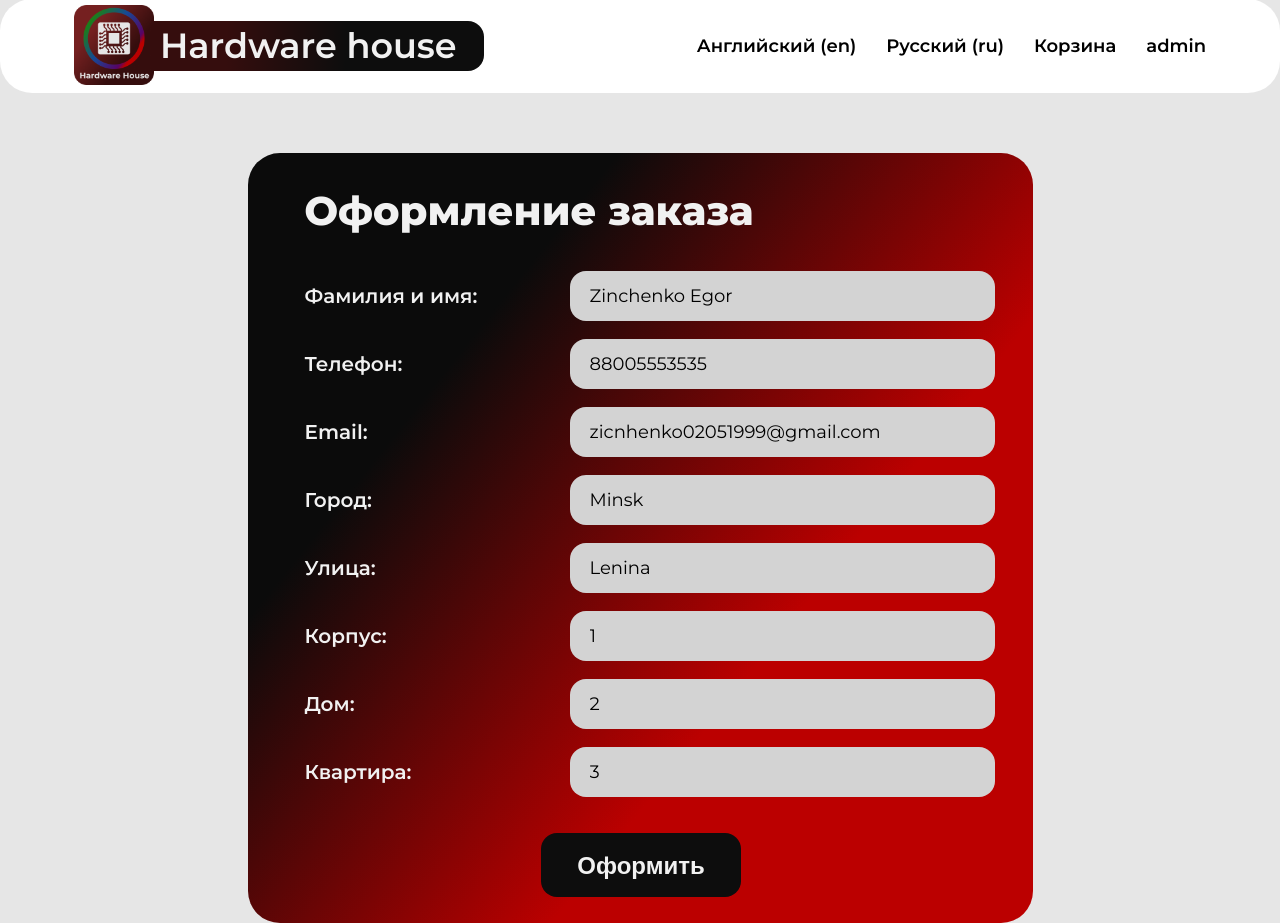
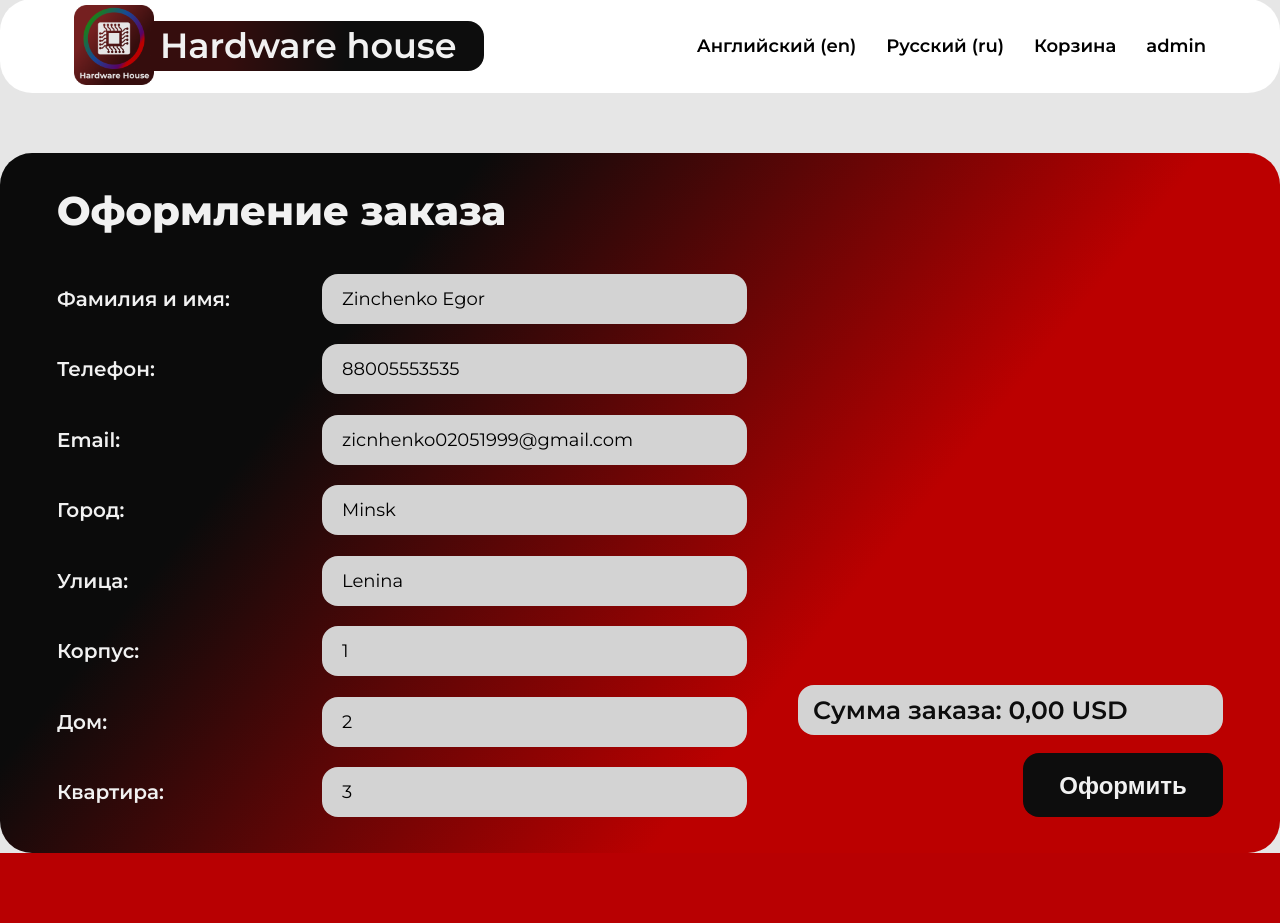
Before and after one commit to ZinchenkoEgor0205/Videostore, a Django app: page /basket/order in a window 1280 px wide. Shown: the part 33-956 px from the top of the page. After the commit the page ends 886 px from the top, so only its background shows below. Run offline with Django 4.2, Linux system fonts and the light colour scheme; a user stored in the database is signed in; data comes from the database, SQL or seed files in the repository; both versions use the stored data as it was after the commit.

Commit message:
added order info to order page; added error messages to registration page

```diff
--- a/app_basket/static/styles/order_style.css
+++ b/app_basket/static/styles/order_style.css
@@ -1,15 +1,13 @@
 
-.form {
-    height: 700px;
-}
 
 .form-container {
-    width: 785px;
-    height: 770px;
+    width: 1340px;
+    height: 700px;
     background: linear-gradient(308.47deg, #BB0000 34.38%, #0B0B0B 73.49%);
     border-radius: 32px;
-    padding-left: 57px;
-    padding-top: 33px;
+    padding: 33px 57px 36px 57px;
+    display: flex;
+    justify-content: space-between;
 }
 
 
@@ -26,7 +24,6 @@
     display: flex;
     flex-direction: column;
     justify-content: space-between;
-    margin-bottom: 36px;
 }
 
 .form-item {
@@ -66,18 +63,34 @@
 }
 
 
-.form-footer{
+.form-right{
     display: flex;
-    justify-content: center;
-    margin-left: -55px;
+    flex-direction: column;
+    justify-content: flex-end;
+    align-items: flex-end;
 }
 
-.form-footer-btn {
+.form-right-sum {
+    width: 425px;
+    height: 50px;
+    background: #D3D3D3;
+    border-radius: 16px;
+    font-weight: 600;
+    font-size: 25px;
+    line-height: 43px;
+    display: flex;
+    align-items: center;
+    color: #0D0D0D;
+    margin-bottom: 18px;
+    padding-left: 15px;
+}
+
+.form-right-btn {
     width: 200px;
     height: 64px;
     background: #0D0D0D;
     border-radius: 16px;
-    font-weight: 800;
+    font-weight: 700;
     font-size: 24px;
     line-height: 29px;
     display: flex;
--- a/app_basket/templates/order.html
+++ b/app_basket/templates/order.html
@@ -10,7 +10,7 @@
     <title>Title</title>
     <link rel="stylesheet" href="{% static 'styles/reset.css' %}">
     <link rel="stylesheet" href="{% static 'styles/common_styles.css' %}">
-    <link rel="stylesheet" href="{% static 'styles/order_style.css' %}">
+    <link rel="stylesheet" href="{% static 'styles/order_style.css' %}?">
     <link href="https://fonts.googleapis.com/css2?family=Montserrat:wght@400;600;700;800&display=swap" rel="stylesheet">
 </head>
 {% endblock head %}
@@ -19,8 +19,8 @@
         <section class="form">
             <form class="form-container container" method="post" action="">
                 {% csrf_token %}
-                <h3 class="form_header">{% trans 'Оформление заказа' %}</h3>
                 <div class="form-items">
+                    <h3 class="form_header">{% trans 'Оформление заказа' %}</h3>
                      <div class="form-item">
                         <div class="form-item-left">{% trans 'Фамилия и имя' %}:</div>
                          <input type="text" value="{{ user.last_name }} {{ user.first_name }}" name="name_surname" class="form-input input-gray" placeholder="{% trans 'Фамилия и имя' %}" maxlength="50" required="" id="id_name_surname">
@@ -54,8 +54,9 @@
                         <input type="text" value="{% if user.profile.apartment %}{{ user.profile.apartment }}{% else %}{% endif %}" name="apartment" class="form-input input-gray" placeholder="{% trans 'Квартира' %}" maxlength="20" required="" id="id_city">
                     </div>
                 </div>
-                <div class="form-footer">
-                    <button class="form-footer-btn btn-black">{% trans 'Оформить' %}</button>
+                <div class="form-right">
+                    <div class="form-right-sum">{% trans 'Сумма заказа' %}: {{ total_sum }} USD</div>
+                    <button class="form-right-btn btn-black">{% trans 'Оформить' %}</button>
                 </div>
             </form>
         </section>
--- a/app_basket/views.py
+++ b/app_basket/views.py
@@ -13,7 +13,7 @@ from app_user.models import Discount
 
 
 @require_POST
-@login_required
+@login_required(login_url='/user/login/')
 def basket_add_view(request, videocard_id):
     basket = Basket(request)
     videocard= get_object_or_404(Videocard, id=videocard_id)
@@ -23,14 +23,14 @@ def basket_add_view(request, videocard_id):
         basket.add(videocard=videocard, quantity=cd['quantity'], update_quantity=cd['update'])
     return redirect('basket_detail_view')
 
-@login_required
+@login_required(login_url='/user/login/')
 def basket_remove_view(request, videocard_id):
     basket = Basket(request)
     videocard = get_object_or_404(Videocard, id=videocard_id)
     basket.remove(videocard)
     return redirect('basket_detail_view')
 
-@login_required
+@login_required(login_url='/user/login/')
 def basket_detail_view(request):
     basket = Basket(request)
     for item in basket:
@@ -38,10 +38,10 @@ def basket_detail_view(request):
         item['update_quantity_form'] = BasketAddVideocardForm(initial={'quantity': item['quantity'], 'update': True})
     return render(request, 'basket_detail.html')
 
-@login_required
+@login_required(login_url='/user/login/')
 def order_view(request):
     basket = Basket(request)
-    total_sum = sum([int(i['price']) * int(i['quantity']) for i in basket])
+    total_sum = sum([int(i['price']) * int(i['quantity']) for i in basket]) * request.user.profile.discount.price_multiplier
     user = request.user
     if request.method == 'POST':
         form = OrderForm(request.POST)
@@ -70,7 +70,7 @@ def order_view(request):
             return redirect('gratitude_view')
     else:
         form = OrderForm()
-    return render(request, 'order.html', context={'form': form, 'user': user})
+    return render(request, 'order.html', context={'form': form, 'user': user, 'total_sum': total_sum})
 
 def gratitude_view(request):
     return render(request, 'gratitude.html')
--- a/app_main/views.py
+++ b/app_main/views.py
@@ -12,7 +12,7 @@ def main_view(request):
     videocards = Videocard.objects.filter(promo_type='r')
     videocards_promo = Videocard.objects.filter(promo_type='n')
     user = request.user
-    return render(request, 'main.html', context= {'videocards': videocards, 'videocards_promo': videocards_promo, 'user': user})
+    return render(request, 'main.html', context={'videocards': videocards, 'videocards_promo': videocards_promo, 'user': user})
 
 
 def videocards_sorted_view(request):
```
Also changed, not shown: app_user/static/styles/register_style.css (renamed from app_user/static/styles/register_styles.css, +16 -1 lines), app_user/templates/register.html (+8 -1 lines), app_user/views.py (+8 -1 lines), db.sqlite3.
